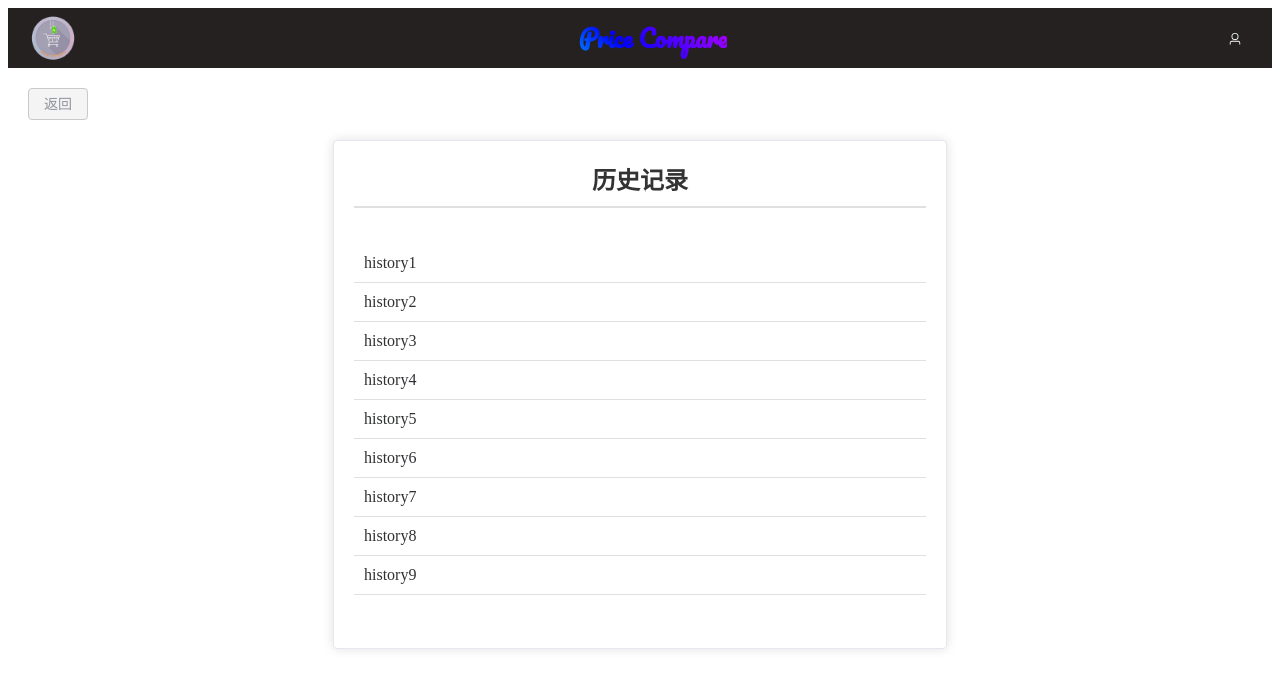
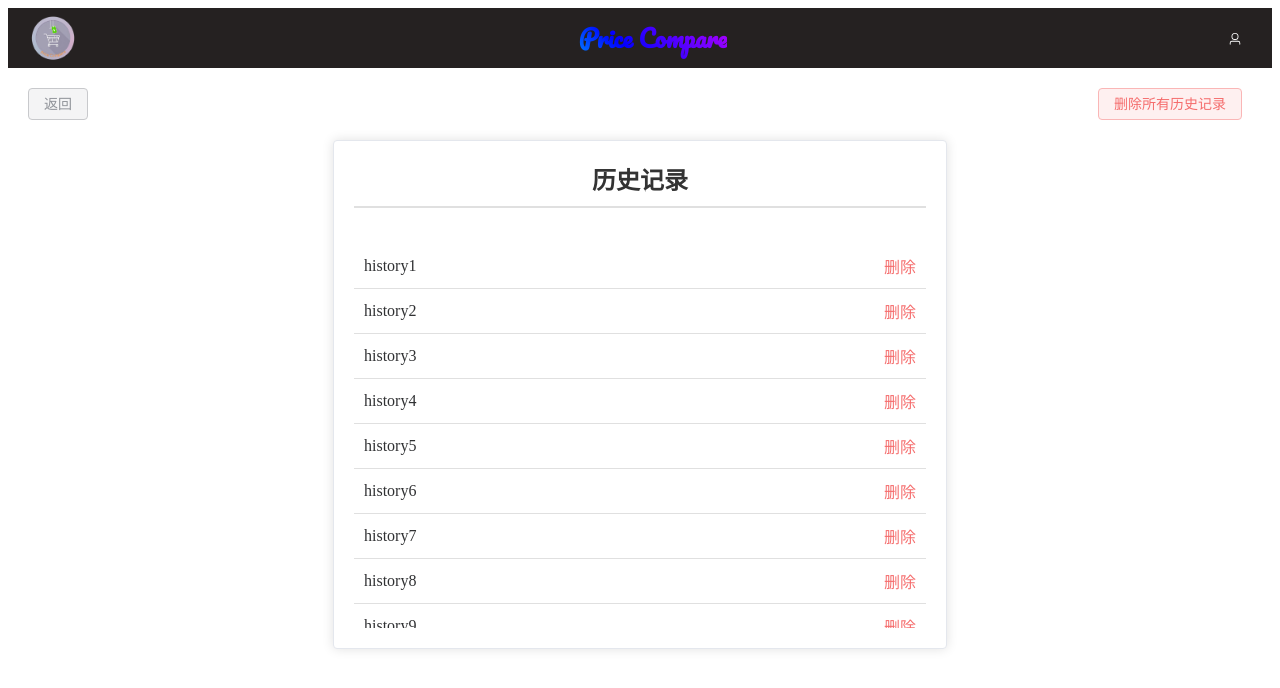
Before and after one commit to NoneZJL/BS-front, a Vue app: page /history in a window 1280 px wide. Shown: the top 688 px of the page. Built offline with nearby package versions, Linux system fonts and the light colour scheme.

Commit message:
[add]添加历史记录相关静态功能

```diff
--- a/src/views/home/HisrotyView.vue
+++ b/src/views/home/HisrotyView.vue
@@ -25,12 +25,24 @@
         </div>
       </el-header>
       <el-main>
-        <el-button type="info" plain @click="back">返回</el-button>
+        <div class="button-container">
+          <el-button type="info" plain @click="back">返回</el-button>
+          <el-button
+            v-if="history.length > 0"
+            type="danger"
+            plain
+            @click="confirmDeleteAll"
+            class="delete-all-button"
+          >
+            删除所有历史记录
+          </el-button>
+        </div>
         <div class="history-container">
           <el-card class="history-card">
             <div class="history-title">历史记录</div>
             <el-scrollbar height="400px">
               <ul class="history-list">
+                <li v-if="history.length === 0" class="no-history">暂无历史查询数据</li>
                 <li
                   v-for="(item, index) in history"
                   :key="index"
@@ -38,6 +50,7 @@
                   class="history-item"
                 >
                   {{ item }}
+                  <span @click.stop="deleteHistoryItem(index)" class="delete-text"> 删除 </span>
                 </li>
               </ul>
             </el-scrollbar>
@@ -107,6 +120,22 @@ const handleHistoryClick = (item) => {
   router.push('/query')
   // 在这里添加你的点击历史记录后的逻辑
 }
+
+const deleteHistoryItem = (index) => {
+  history.value.splice(index, 1)
+}
+
+const confirmDeleteAll = () => {
+  ElMessageBox.confirm('确定要删除所有历史记录吗？', '提示', {
+    confirmButtonText: '确定',
+    cancelButtonText: '取消',
+    type: 'warning'
+  })
+    .then(() => {
+      history.value = []
+    })
+    .catch(() => {})
+}
 </script>
 
 <style scoped>
@@ -162,6 +191,13 @@ const handleHistoryClick = (item) => {
   right: 20px;
 }
 
+.button-container {
+  display: flex;
+  justify-content: space-between;
+  align-items: center;
+  margin-bottom: 20px;
+}
+
 .history-container {
   margin-top: 20px;
 }
@@ -191,9 +227,33 @@ const handleHistoryClick = (item) => {
   border-bottom: 1px solid #e0e0e0;
   cursor: pointer;
   transition: background-color 0.3s;
+  display: flex;
+  justify-content: space-between;
+  align-items: center;
 }
 
 .history-item:hover {
   background-color: #f5f5f5;
 }
+
+.no-history {
+  text-align: center;
+  color: #999;
+  padding: 20px;
+}
+
+.delete-text {
+  color: #f56c6c;
+  cursor: pointer;
+  transition: color 0.3s;
+}
+
+.delete-text:hover {
+  color: #ff0000;
+}
+
+.delete-all-button {
+  color: #f56c6c;
+  margin-right: 10px;
+}
 </style>
```
